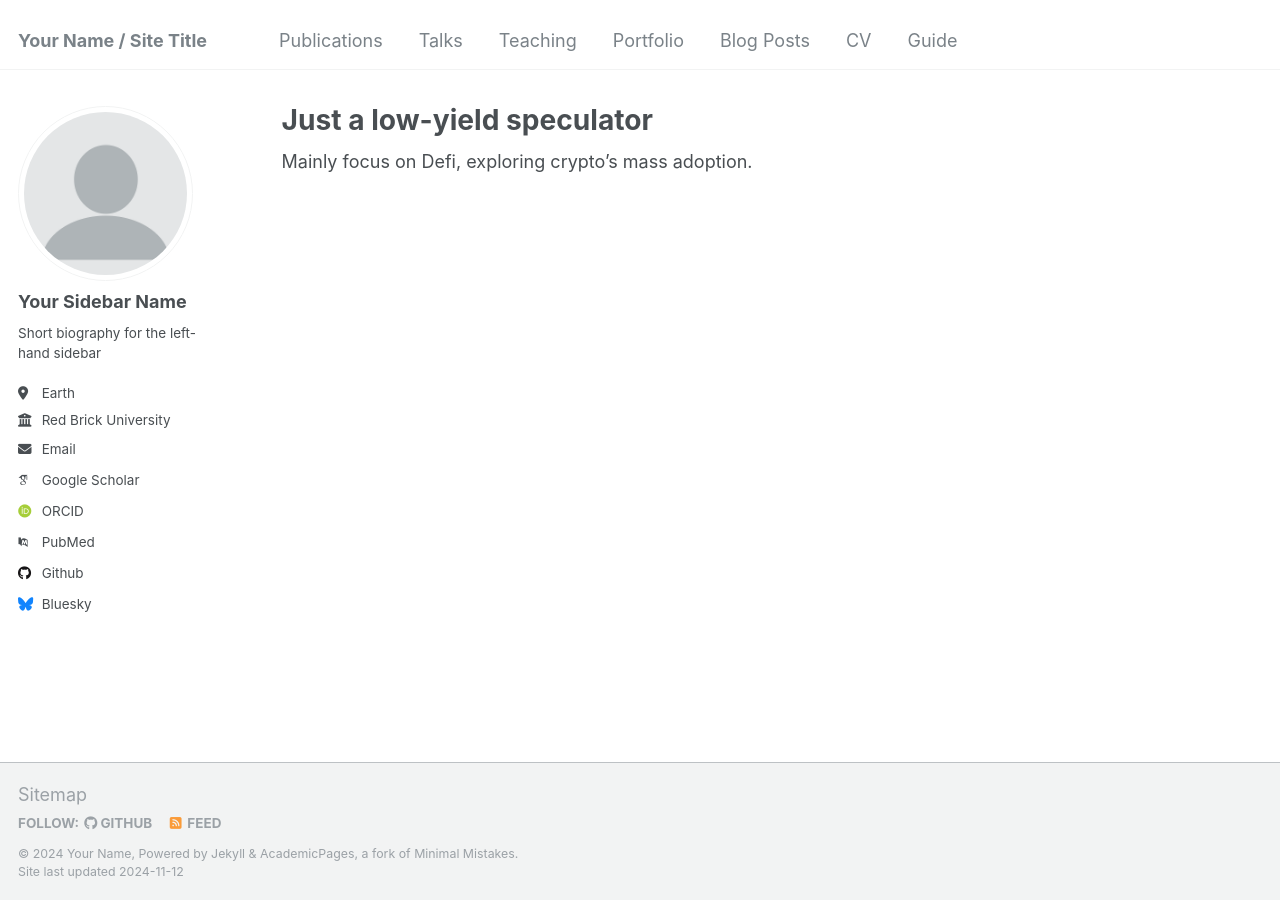
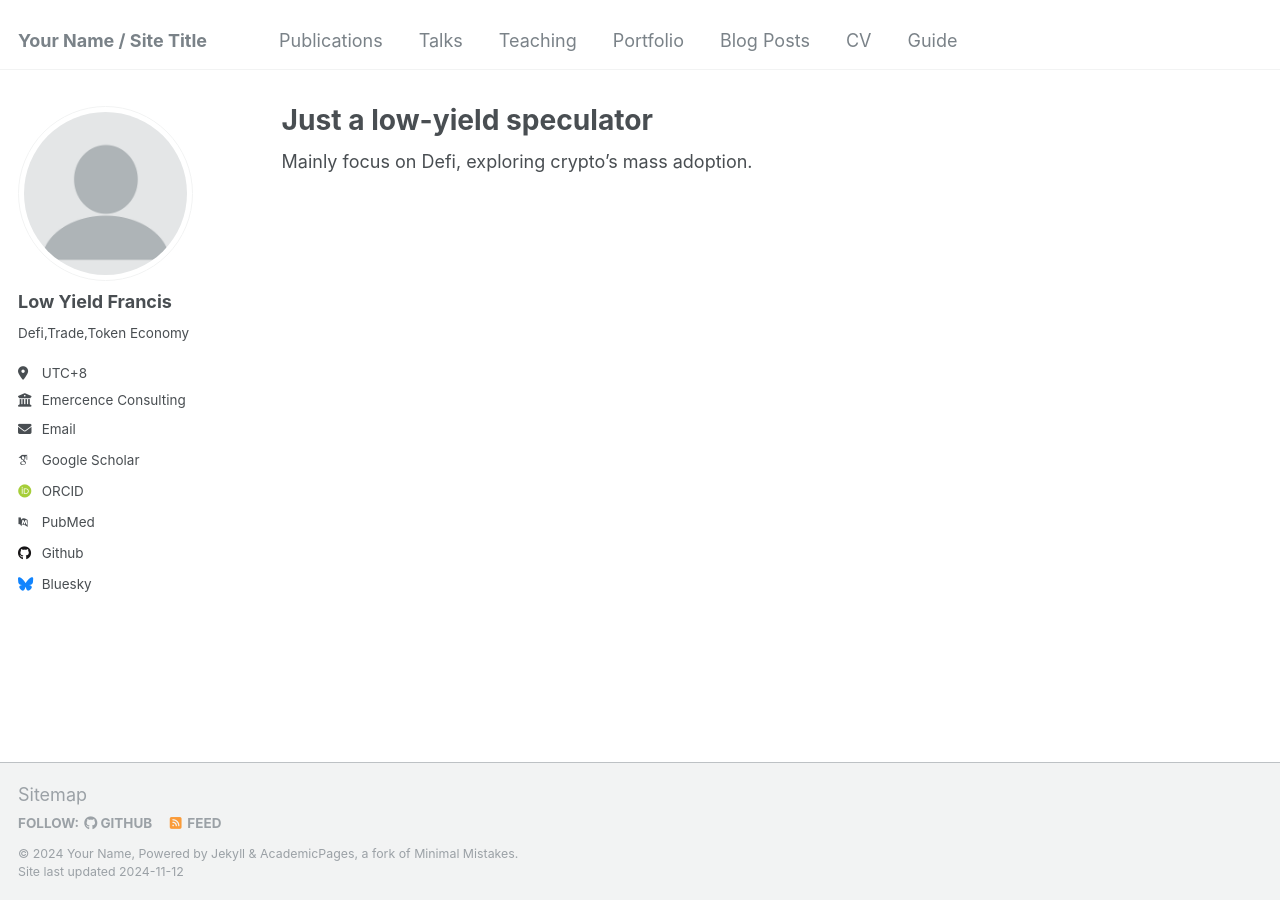
Before and after one commit to BeLucky1990/lowyieldfrancis, a Jekyll site: the page built from _pages/about.md, in a window 1280 px wide. Built offline with Jekyll 4.4.1, drawn with Linux system fonts in a browser that asks for light colours; some web fonts are replaced.

Commit message:
Update _config.yml

```diff
--- a/_config.yml
+++ b/_config.yml
@@ -22,13 +22,13 @@ repository               : "academicpages/academicpages.github.io"
 author:
   # Biographic information
   avatar           : "profile.png"
-  name             : "Your Sidebar Name"
+  name             : "Low Yield Francis"
   pronouns         : # example: "she/her"
-  bio              : "Short biography for the left-hand sidebar"
-  location         : "Earth"
-  employer         : "Red Brick University"
+  bio              : "Defi,Trade,Token Economy "
+  location         : "UTC+8"
+  employer         : "Emercence Consulting"
   uri              : # URL
-  email            : "none@example.org"
+  email            : "francoism2026@gmail.com"
 
   # Academic websites
   arxiv            : # URL - Update with the correct link to your profile
```
